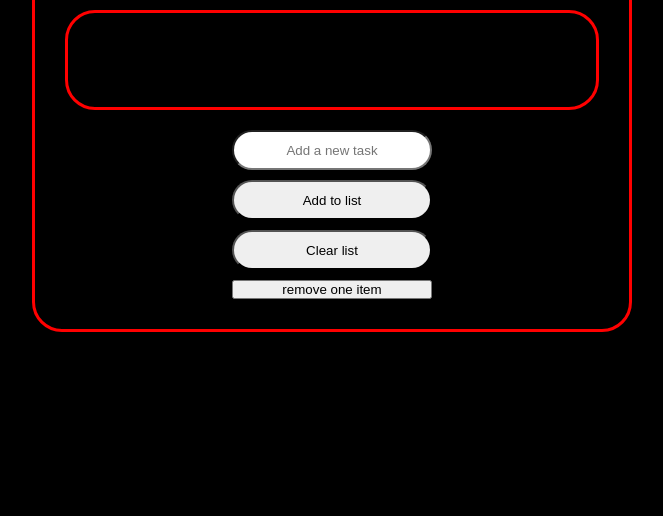
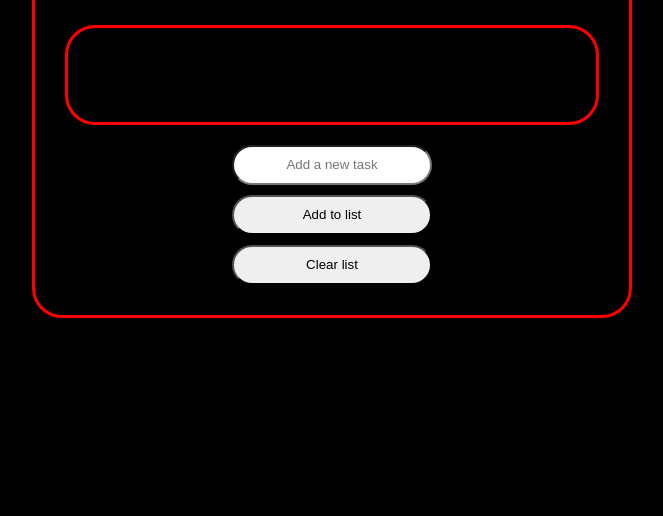
Before and after one commit to RonFrontDev/TODO, a plain HTML site: page index.html in a window 1280 px wide. Shown: the part 284-800 px from the top of the page, without its empty margins (308-971 px from the left). Drawn offline with Linux system fonts and the light colour scheme.

Commit message:
width fix

```diff
--- a/index.html
+++ b/index.html
@@ -15,7 +15,7 @@
         <div class="todo__app--buttonbox">
             <button class="todo__app--addbutton">Add to list </button>
             <button class="todo__app--clearbutton">Clear list </button>
-            <button class="todo__app--deletebutton">remove one item </button>
+            <!-- <button class="todo__app--deletebutton">remove one item </button> -->
         </div>
     </div>
     <div id="snackbar">New item add to list</div>
--- a/script.js
+++ b/script.js
@@ -14,7 +14,7 @@ inputfield.addEventListener('keypress', function (event) {
 });
 addbutton.addEventListener('click', addTask);
 clearbutton.addEventListener('click', clearTasks);
-taskItemselected.addEventListener('click', completedTask);
+// taskItemselected.addEventListener('click', completedTask);
 
 function addTask() {
   const taskText = inputfield.value.trim();
--- a/style.css
+++ b/style.css
@@ -30,6 +30,7 @@ a {
   padding: 30px;
   width: 100%;
   max-width: 600px;
+  min-width: 400px;
   /* height: 500px; */
   gap: 10px;
   border: 3px red solid;
```
